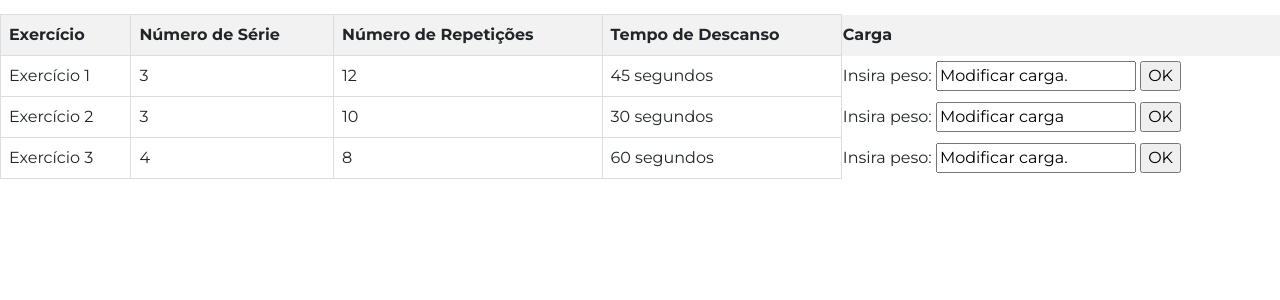
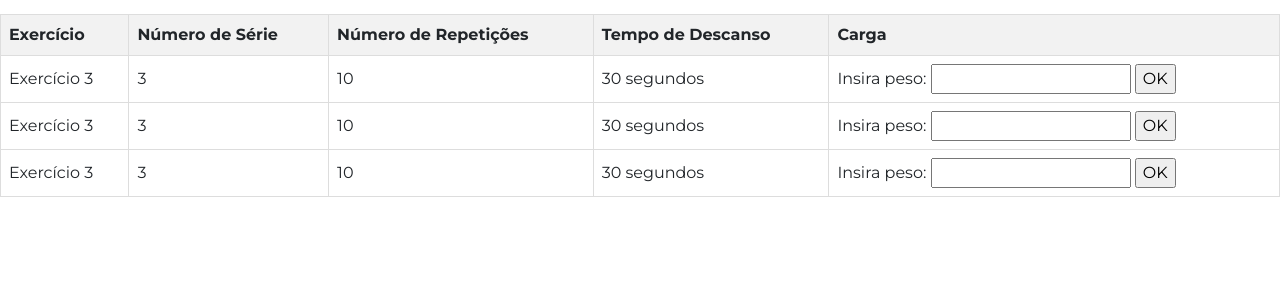
Before and after one commit to dan-albuquerque/fds-gymbro, a Django app: page /treino_selecionado/1 in a window 1280 px wide. Shown: the part 86-386 px from the top of the page. Run offline with Django 4.2, Linux system fonts and the light colour scheme; data comes from the database, SQL or seed files in the repository; some libraries are stand-ins or nearby versions.

Commit message:
trocando um bug pelo outro. ler issues.

```diff
--- a/templates/galeria/treino_selecionado.html
+++ b/templates/galeria/treino_selecionado.html
@@ -9,7 +9,8 @@
    margin-bottom: 10px;
    font-size: 18px;
    font-weight: bold;
-    color: #333;}</style>
+   color: #333;}
+</style>
 
 
 <table style="border-collapse: collapse; width: 100%;">
@@ -18,68 +19,72 @@
        <th style="border: 1px solid #ddd; padding: 8px;">Número de Série</th>
        <th style="border: 1px solid #ddd; padding: 8px;">Número de Repetições</th>
        <th style="border: 1px solid #ddd; padding: 8px;">Tempo de Descanso</th>
-      <th style="...">Carga</th>
+       <th style="border: 1px solid #ddd; padding: 8px;">Carga</th>
    </tr>
    <tr>
-  <td style="border: 1px solid #ddd; padding: 8px;">Exercício 1</td>
-  <td style="border: 1px solid #ddd; padding: 8px;">3</td>
-  <td style="border: 1px solid #ddd; padding: 8px;">12</td>
-  <td style="border: 1px solid #ddd; padding: 8px;">45 segundos</td>
-  <td style ="...">
-    <form action="/treino_selecionado/{{ treino.id }}" method="post">
-      {% csrf_token %}
-      <label for="treino_selecionado">Insira peso: </label>
-      <input id="treino_selecionado" type="text" name="name_field" value="Modificar carga.">
-      <input type="submit" value="OK">
-    </form>
-    {% if request.method == 'POST' %}
-      {% with weight=request.POST.name_field %}
-        <p>Peso escolhido: {{ weight }}</p>
-      {% endwith %}
-    {% endif %}
-  </td>
-<tr>
-  <td style="border: 1px solid #ddd; padding: 8px;">Exercício 2</td>
+   <td style="border: 1px solid #ddd; padding: 8px;">Exercício 3</td>
    <td style="border: 1px solid #ddd; padding: 8px;">3</td>
    <td style="border: 1px solid #ddd; padding: 8px;">10</td>
    <td style="border: 1px solid #ddd; padding: 8px;">30 segundos</td>
-  <td style ="...">
-    <form action="/treino_selecionado/{{ treino.id }}" method="post">
+   <td style ="border: 1px solid #ddd; padding: 8px;">
+       <form action="{% url 'treino_selecionado' treino_id=treino.id %}" method="post">
            {% csrf_token %}
-      <label for="treino_selecionado">Insira peso: </label>
-      <input id="treino_selecionado" type="text" name="name_field" value="Modificar carga">
+           <input type="hidden" name="peso_ex1" value="{{ peso_ex1 }}">
+           <label for="peso_ex1">Insira peso: </label>
+           <input id="peso_ex1" type="text" name="peso_ex1" value="{{ peso_ex1 }}">
            <input type="submit" value="OK">
        </form>
-    {% if request.method == 'POST' %}
-      {% with weight=request.POST.name_field %}
+       {% if request.method == 'POST' and 'peso_ex1' in request.POST %}
+           {% with weight=request.POST.peso_ex1 %}
                <p>Peso escolhido: {{ weight }}</p>
            {% endwith %}
        {% endif %}
    </td>
 </tr>
-
    <tr>
    <td style="border: 1px solid #ddd; padding: 8px;">Exercício 3</td>
-  <td style="border: 1px solid #ddd; padding: 8px;">4</td>
-  <td style="border: 1px solid #ddd; padding: 8px;">8</td>
-  <td style="border: 1px solid #ddd; padding: 8px;">60 segundos</td>
-  <td style ="...">
-    <form action="/treino_selecionado/{{ treino.id }}" method="post">
+   <td style="border: 1px solid #ddd; padding: 8px;">3</td>
+   <td style="border: 1px solid #ddd; padding: 8px;">10</td>
+   <td style="border: 1px solid #ddd; padding: 8px;">30 segundos</td>
+   <td style ="border: 1px solid #ddd; padding: 8px;">
+       <form action="{% url 'treino_selecionado' treino_id=treino.id %}" method="post">
            {% csrf_token %}
-      <label for="treino_selecionado">Insira peso: </label>
-      <input id="treino_selecionado" type="text" name="name_field" value="Modificar carga.">
+           <input type="hidden" name="peso_ex2" value="{{ peso_ex2 }}">
+           <label for="peso_ex2">Insira peso: </label>
+           <input id="peso_ex2" type="text" name="peso_ex2" value="{{ peso_ex2 }}">
            <input type="submit" value="OK">
        </form>
-    {% if request.method == 'POST' %}
-      {% with weight=request.POST.name_field %}
+       {% if request.method == 'POST' and 'peso_ex2' in request.POST %}
+           {% with weight=request.POST.peso_ex2 %}
                <p>Peso escolhido: {{ weight }}</p>
            {% endwith %}
        {% endif %}
    </td>
 </tr>
-
+   <tr>
+   <td style="border: 1px solid #ddd; padding: 8px;">Exercício 3</td>
+   <td style="border: 1px solid #ddd; padding: 8px;">3</td>
+   <td style="border: 1px solid #ddd; padding: 8px;">10</td>
+   <td style="border: 1px solid #ddd; padding: 8px;">30 segundos</td>
+   <td style ="border: 1px solid #ddd; padding: 8px;">
+       <form action="{% url 'treino_selecionado' treino_id=treino.id %}" method="post">
+           {% csrf_token %}
+           <input type="hidden" name="peso_ex3" value="{{ peso_ex3 }}">
+           <label for="peso_ex3">Insira peso: </label>
+           <input id="peso_ex3" type="text" name="peso_ex3" value="{{ peso_ex3 }}">
+           <input type="submit" value="OK">
+       </form>
+       {% if request.method == 'POST' and 'peso_ex3' in request.POST %}
+           {% with weight=request.POST.peso_ex3 %}
+               <p>Peso escolhido: {{ weight }}</p>
+           {% endwith %}
+       {% endif %}
+   </td>
+</tr>
  <!-- Adicione mais linhas conforme necessário -->
  </table>
 
 
+
+
 {% endblock %}
```
Lines whose indentation alone changed are shown as unchanged.
